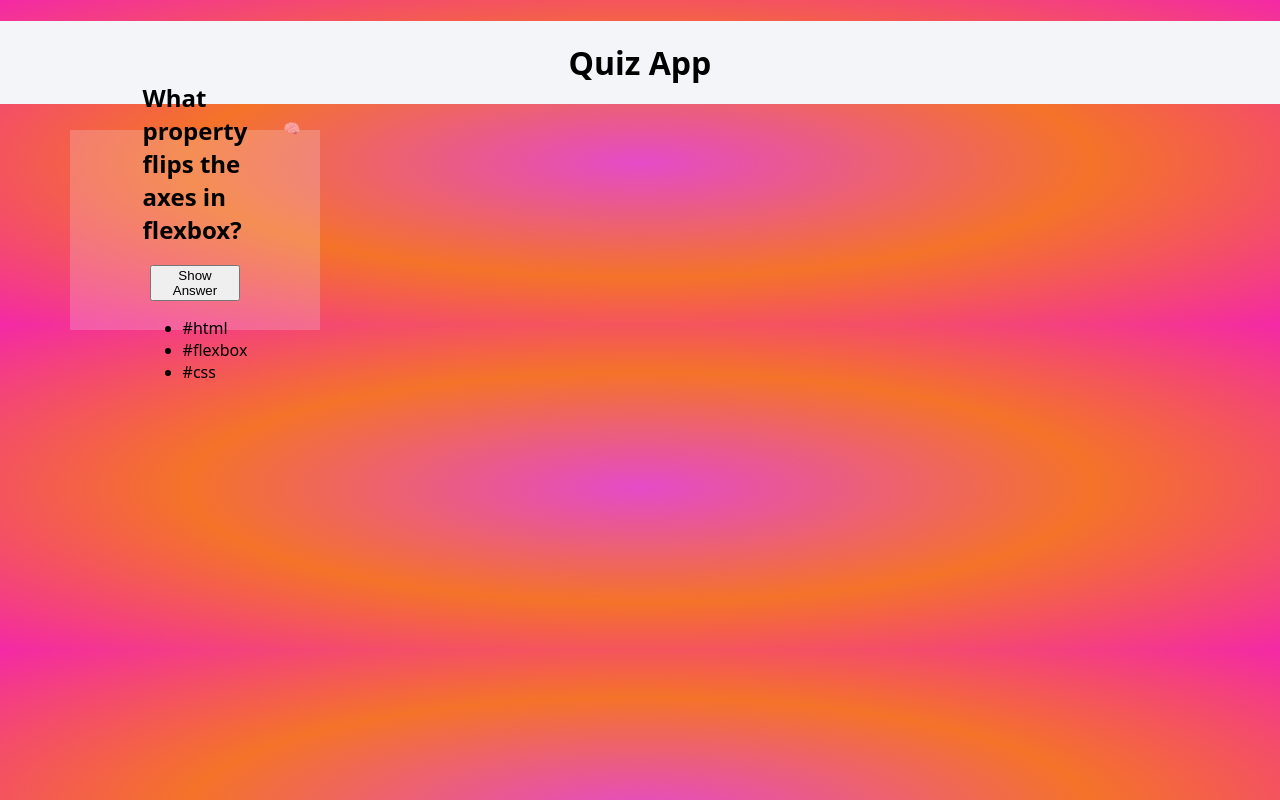
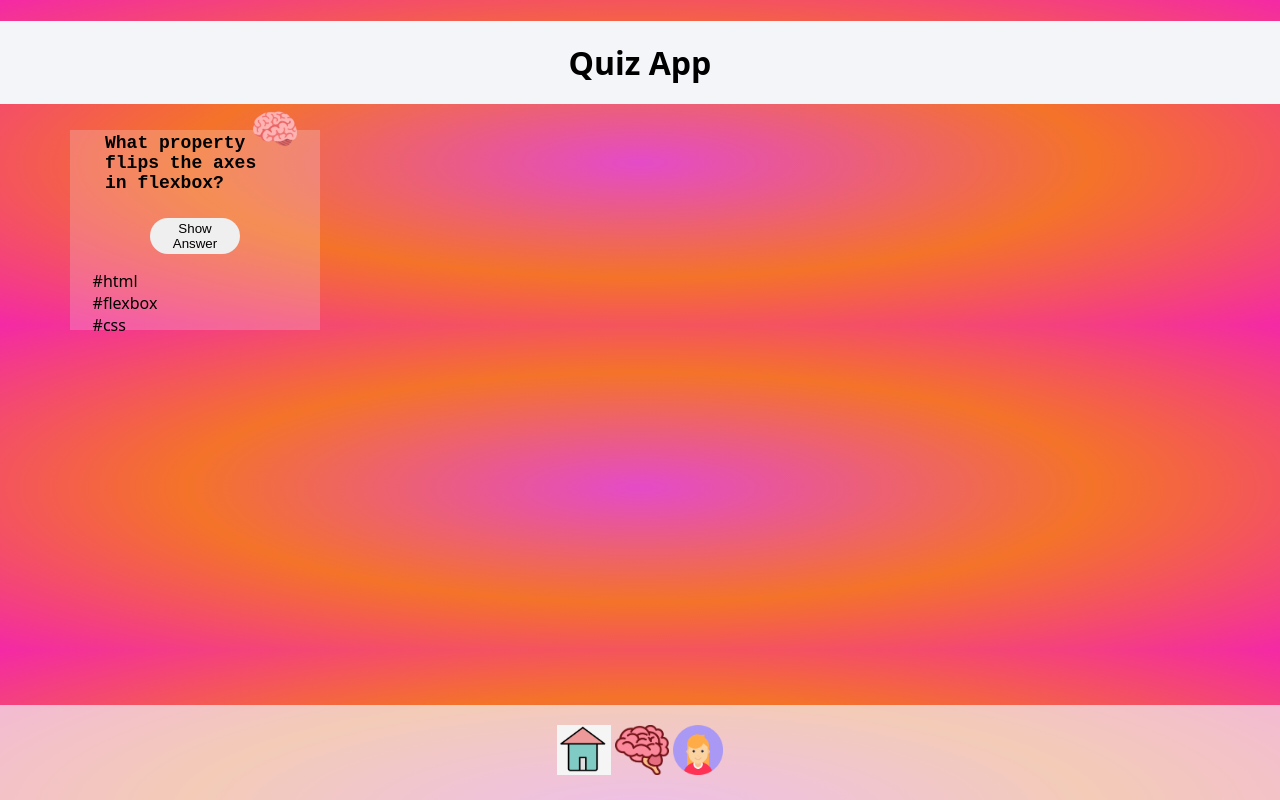
Before and after one commit to FeliKroder/Quiz-App-Layout, a plain HTML site: page index.html in a window 1280 px wide. Drawn offline with Linux system fonts and the light colour scheme.

Commit message:
implement Footer and correct bookmark

```diff
--- a/CSS/components/card.css
+++ b/CSS/components/card.css
@@ -16,9 +16,36 @@
   display: flex;
   justify-content: flex-end;
   position: absolute;
-  top: -12px;
+  top: -27px;
   right: 12px;
   align-items: center;
   border-color: transparent;
   background-color: transparent;
 }
+
+.bookmark {
+  font-size: 40px;
+}
+
+.show-answer {
+  border-color: transparent;
+  border-radius: 40px;
+}
+
+.tag {
+  list-style: none;
+  display: flex;
+  flex-direction: row;
+  position: relative;
+  left: -90px;
+}
+
+.question {
+  font-size: 18px;
+  font-family: monospace;
+  padding: 10px;
+  width: 200px;
+  display: flex;
+  justify-content: center;
+  align-items: center;
+}
--- a/CSS/components/navigation.css
+++ b/CSS/components/navigation.css
@@ -0,0 +1,9 @@
+footer {
+  padding: 20px;
+  background: #f3f5f9ae;
+  display: flex;
+  justify-content: center;
+  position: absolute;
+  bottom: 0px;
+  width: 100%;
+}
--- a/index.html
+++ b/index.html
@@ -13,10 +13,12 @@
     <main>
       <section class="question-box">
         <h2 class="question">What property flips the axes in flexbox?</h2>
-        <button class="card_bookmark">🧠</button>
-
+        <button class="card_bookmark">
+          <span class="bookmark">
+            🧠
+          </span>
         </button>
-<button class="show answer">Show Answer</button>
+<button class="show-answer">Show Answer</button>
 <ul>
           <li class="tag">
             #html
@@ -24,7 +26,7 @@
           <li class="tag">
             #flexbox
           </li>
-         <li class="answer">
+         <li class="tag">
             #css
           </li>
  </ul>
@@ -34,11 +36,11 @@
 
     </main>
     <footer>
-      <!-- <nav>
-        <a href="#"><img src="./images/house.png" alt="home"></a>
-        <a href="#"> </a>
-        <a href="#"><img src="./images/user-profile.svg" alt="user profile"></a>
-      </nav> -->
+      <nav>
+        <a href="#"><img src="./images/house.png" alt="home" height="50px"></a>
+        <img href="#"><img src="./images/brain.png" alt="user profile" height="50px"></img>
+        <a href="#"><img src="./images/user-profile.png" alt="user profile" height="50px"></a>
+      </nav>
     </footer>
   </body>
 </html>
```
